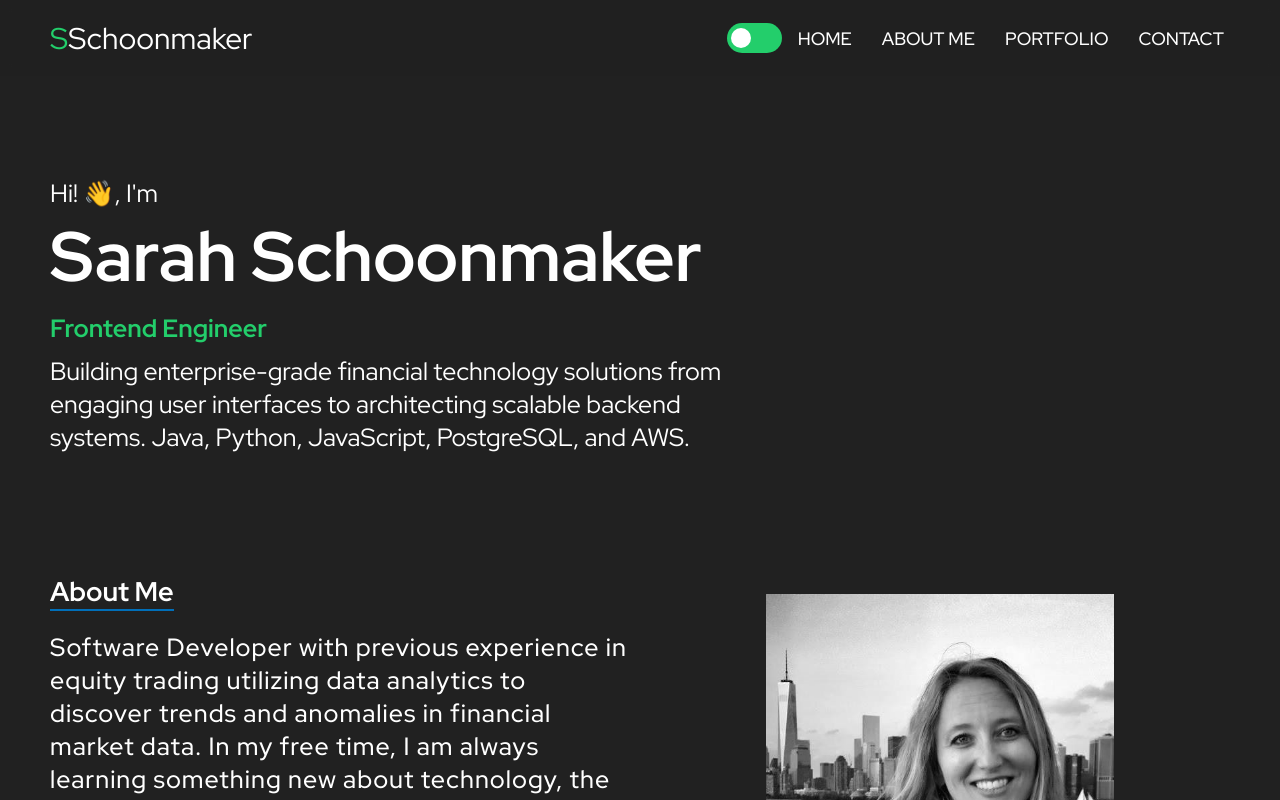
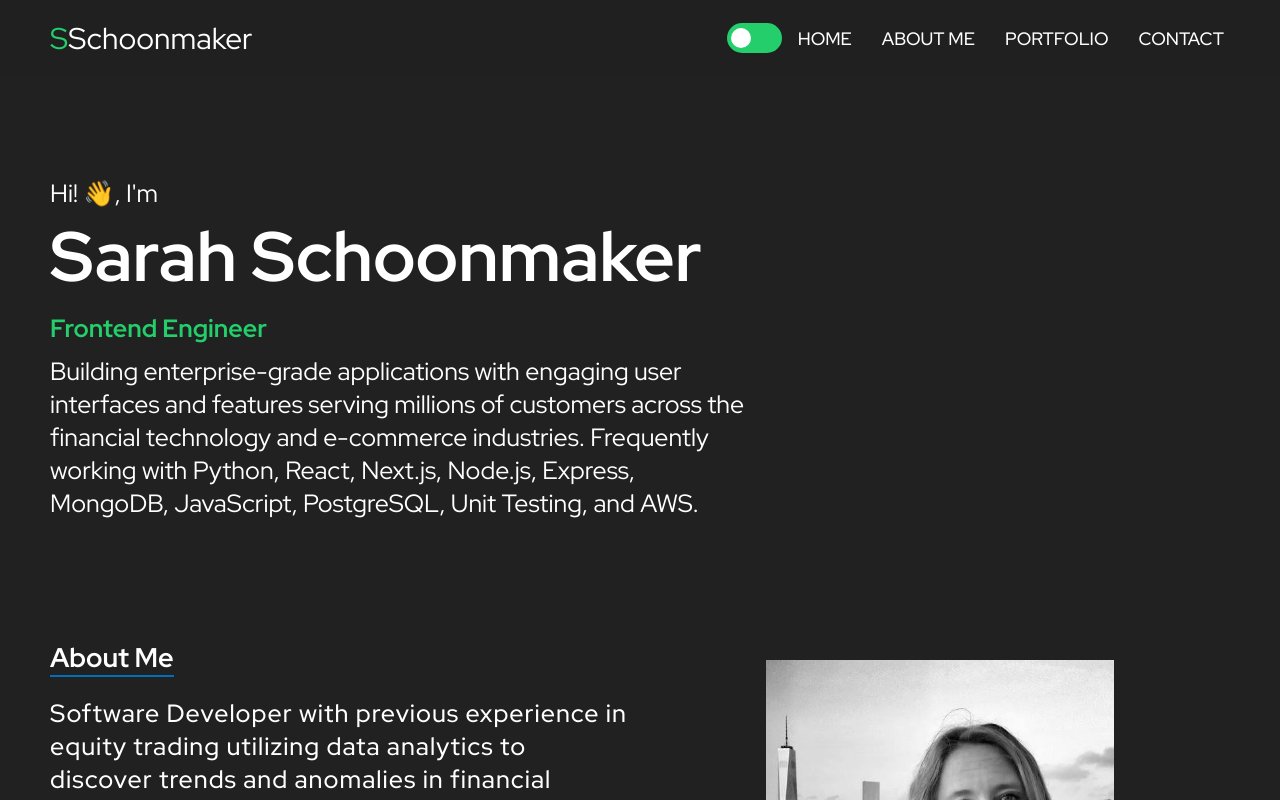
Before and after one commit to SarahSchoonmaker/sarah-react-portfolio, a React (Create React App) app: page / in a window 1280 px wide. Shown: the top 800 px of the page. Built offline with nearby package versions, Linux system fonts and the light colour scheme.

Commit message:
edited projects

```diff
--- a/src/components/Hero/Hero.tsx
+++ b/src/components/Hero/Hero.tsx
@@ -17,9 +17,10 @@ export function Hero() {
         </FadeIn>
         <FadeIn delay={600}>
           <p>
-            Building enterprise-grade financial technology solutions from
-            engaging user interfaces to architecting scalable backend systems.
-            Java, Python, JavaScript, PostgreSQL, and AWS.
+            Building enterprise-grade applications with engaging user interfaces and features serving millions of customers
+            across the financial technology and e-commerce industries. Frequently working with
+            Python, React, Next.js, Node.js, Express, MongoDB, JavaScript, PostgreSQL,
+            Unit Testing, and AWS.
           </p>
         </FadeIn>
       </div>
```
